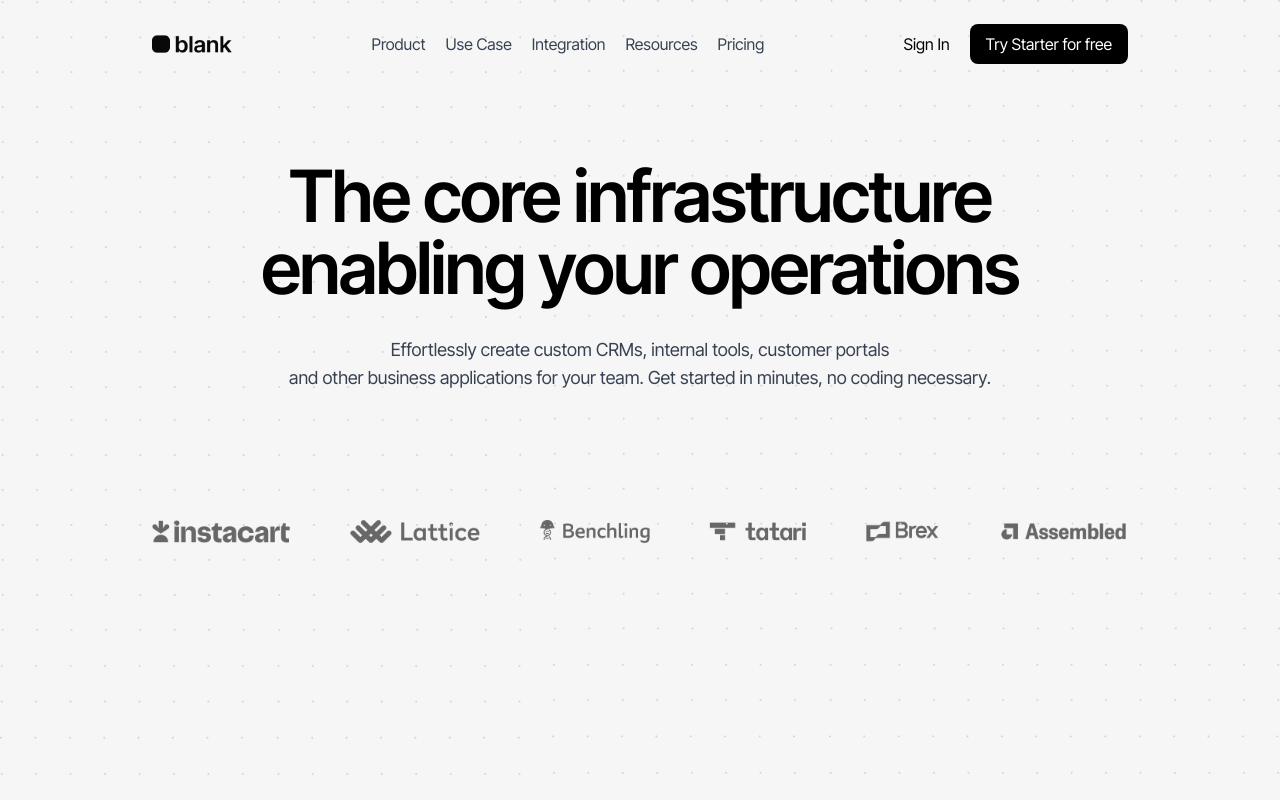
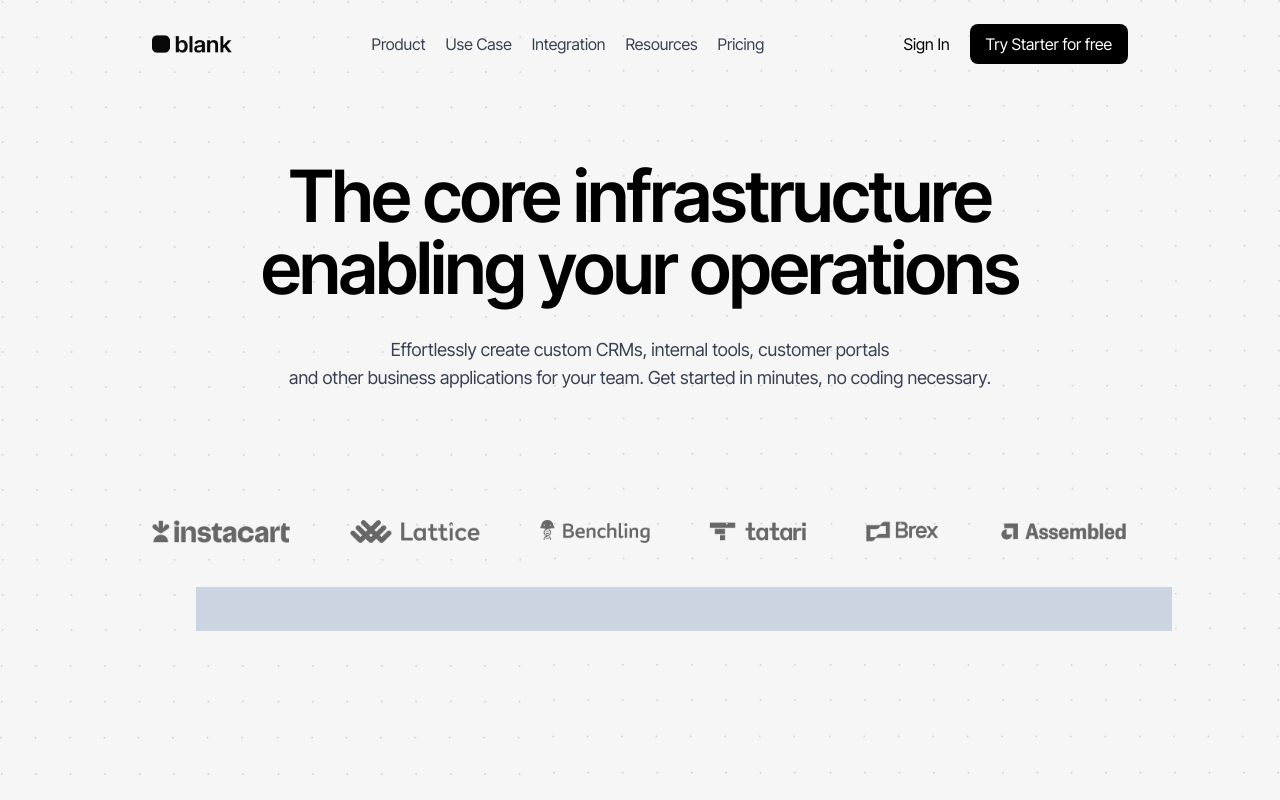
Before and after one commit to byfolarin/didactic-waffle, a React (Vite) app in the folder waffles-tailwind/: page / in a window 1280 px wide. Built offline with nearby package versions, Linux system fonts and the light colour scheme.

Commit message:
Img Section

```diff
--- a/waffles-tailwind/src/App.jsx
+++ b/waffles-tailwind/src/App.jsx
@@ -2,6 +2,7 @@ import './App.css'
 import NavBar from './Components/NavBar'
 import Mesh from './assets/Mesh.png'
 import H1comp from './Components/H1comp'
+import ImgSection from './Components/ImgSection'
 
 
 
@@ -12,13 +13,10 @@ function App() {
     <div className="flex  w-full " >
     <img src={Mesh} className='absolute top-0 bottom-0 left-0 right-0' alt="" />
     </div>
-
-
-
     <NavBar />
-
     <H1comp />
-      </div>
+    <ImgSection/>
+    </div>
 
 
 
--- /dev/null
+++ b/waffles-tailwind/src/Components/ImgSection.jsx
@@ -0,0 +1,11 @@
+import React from 'react'
+
+const ImgSection = () => {
+  return (
+    <>
+     <div className='w-full h-11 m-11 bg-slate-300 '></div>
+    </>
+  )
+}
+
+export default ImgSection
```
